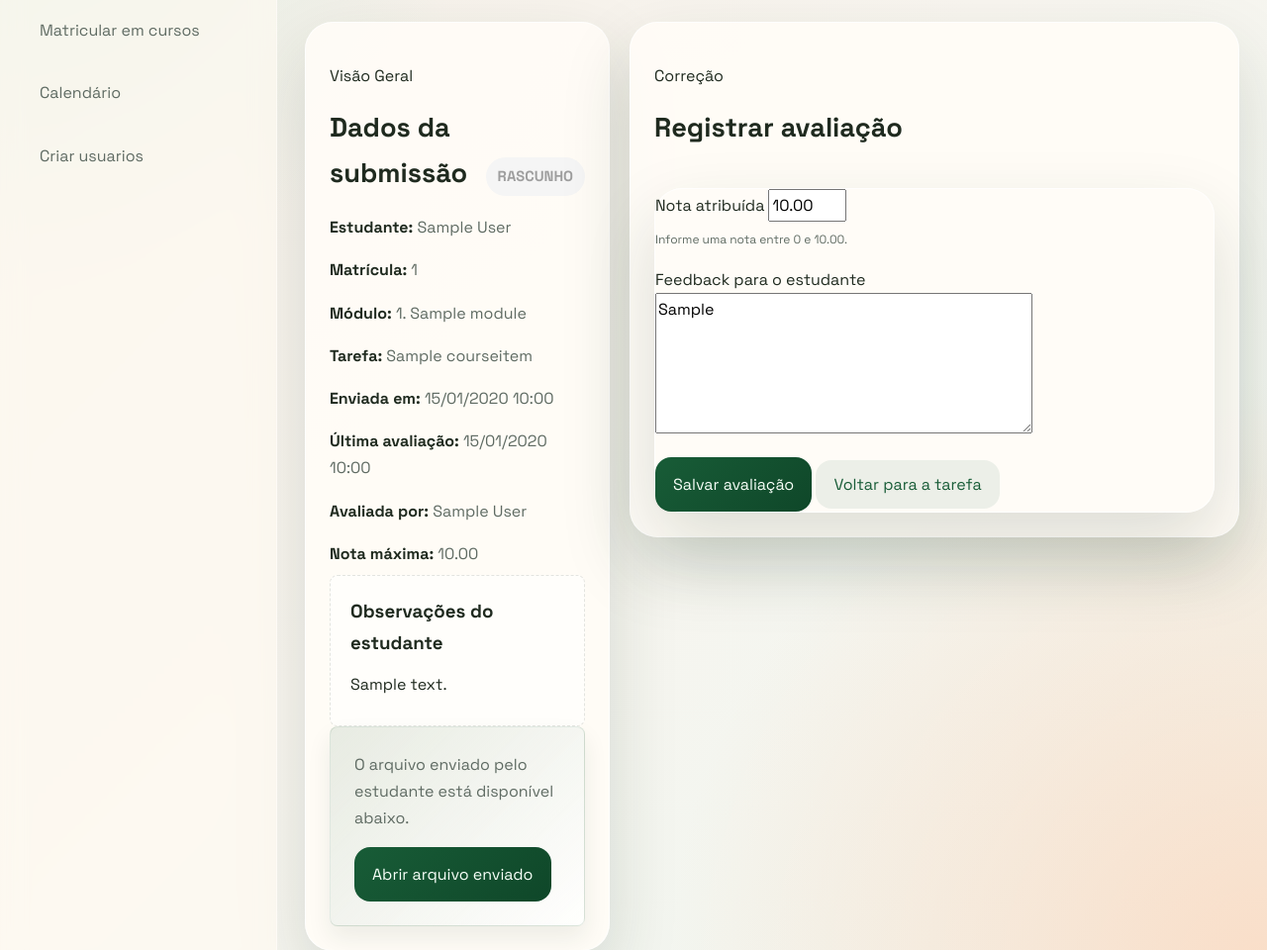
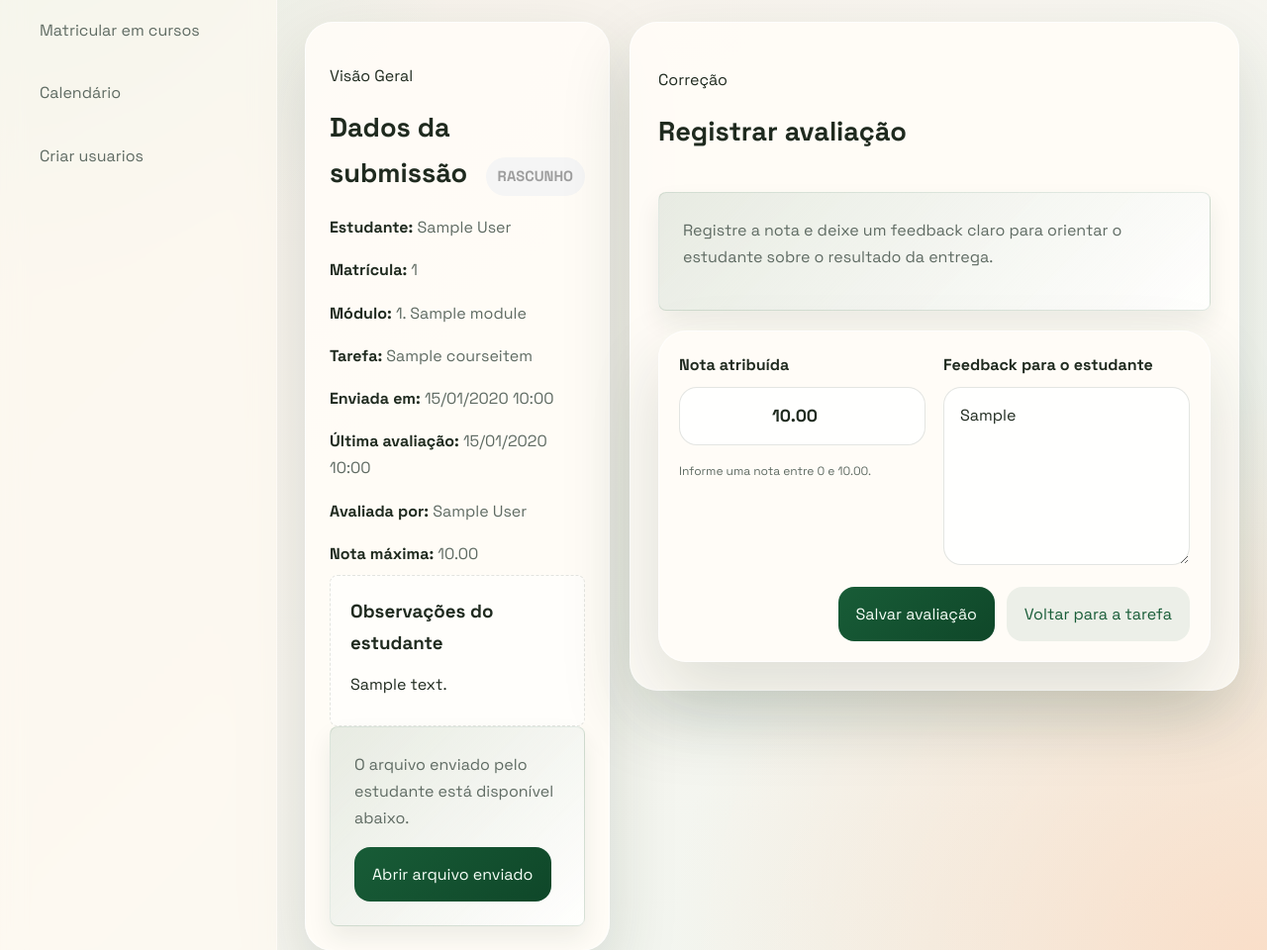
Before and after one commit to luishgh/tp_es, a Django app: page /submissoes/1/avaliar/ in a window 1280 px wide. Shown: the part 177-1137 px from the top of the page at 99% size. Run offline with Django 4.2, Linux system fonts and the light colour scheme; a user stored in the database is signed in; tables that the repository leaves empty hold one stand-in row (values such as "Sample post").

Commit message:
Restyling submission review

```diff
--- a/agora/static/agora/css/course_item_detail.css
+++ b/agora/static/agora/css/course_item_detail.css
@@ -36,6 +36,56 @@
     margin-top: var(--size-2);
     color: var(--text-3);
     font-size: var(--font-size-0);
+}
+
+.submission-review-panel {
+    padding: 28px;
+}
+
+.submission-review-summary {
+    display: grid;
+    grid-template-columns: repeat(2, minmax(0, 1fr));
+    gap: var(--size-3);
+}
+
+.review-stat-card {
+    padding: var(--size-4);
+    border-radius: 18px;
+    border: 1px solid rgba(24, 92, 55, 0.12);
+    background: rgba(255, 255, 255, 0.66);
+    box-shadow: var(--shadow-1);
+}
+
+.review-stat-label {
+    display: block;
+    margin-bottom: var(--size-2);
+    color: var(--text-3);
+    font-size: var(--font-size-0);
+    text-transform: uppercase;
+    letter-spacing: 0.08em;
+}
+
+.review-stat-card strong {
+    font-size: var(--font-size-3);
+    color: var(--text-1);
+}
+
+.submission-review-form {
+    padding: 20px;
+}
+
+.submission-review-grid {
+    align-items: start;
+}
+
+.submission-score-field input {
+    text-align: center;
+    font-size: 1.08rem;
+    font-weight: 700;
+}
+
+.submission-feedback-field textarea {
+    min-height: 200px;
 }
 
 .submission-summary {
@@ -148,4 +198,8 @@
         flex-direction: column;
         align-items: flex-start;
     }
+
+    .submission-review-summary {
+        grid-template-columns: 1fr;
+    }
 }
--- a/agora/templates/agora/course_item_detail.html
+++ b/agora/templates/agora/course_item_detail.html
@@ -195,7 +195,7 @@
                                                 <span>Nota: {{ submission.score }}</span>
                                             {% endif %}
                                         </div>
-                                        <p>{% if submission.is_reviewed %}Abrir correção e atualizar avaliação.{% else %}Abrir entrega para corrigir e registrar a nota.{% endif %}</p>
+                                        <p>{% if submission.is_reviewed %}Abrir correção e atualizar avaliação.{% else %}Abrir entrega para corrigir e avaliar.{% endif %}</p>
                                     </article>
                                 </a>
                             {% endfor %}
--- a/agora/templates/agora/submission_review.html
+++ b/agora/templates/agora/submission_review.html
@@ -5,6 +5,7 @@
 {% block stylesheet %}
     <link rel="stylesheet" href="{% static 'agora/css/course_detail.css' %}">
     <link rel="stylesheet" href="{% static 'agora/css/course_item_detail.css' %}">
+    <link rel="stylesheet" href="{% static 'agora/css/course_item_form.css' %}">
 {% endblock %}
 
 {% block page_eyebrow %}{{ course.code }} · {{ course.title }}{% endblock %}
@@ -64,7 +65,7 @@
             {% endif %}
         </section>
 
-        <section class="panel item-focus-panel">
+        <section class="panel item-focus-panel activity-form-panel submission-review-panel">
             <div class="section-head">
                 <div>
                     <p class="eyebrow">Correção</p>
@@ -72,20 +73,25 @@
                 </div>
             </div>
 
+            <div class="resource-highlight assignment-brief">
+                <p>
                     {% if is_reviewed %}
-                <div class="resource-highlight assignment-brief">
-                    <p>Esta entrega já foi avaliada. Você pode ajustar a nota e o feedback se precisar.</p>
+                        Esta entrega já foi avaliada. Você pode ajustar a nota e o feedback se quiser refinar a correção.
+                    {% else %}
+                        Registre a nota e deixe um feedback claro para orientar o estudante sobre o resultado da entrega.
+                    {% endif %}
+                </p>
             </div>
-            {% endif %}
 
-            <form class="agora-form detail-form" method="post">
+            <form class="agora-form detail-form activity-create-form submission-review-form" method="post">
                 {% csrf_token %}
 
                 {% for error in form.non_field_errors %}
                     <span class="field-error form-error-banner">{{ error }}</span>
                 {% endfor %}
 
-                <div class="form-field">
+                <div class="activity-form-grid submission-review-grid">
+                    <div class="form-field submission-score-field">
                         <label for="{{ form.score.id_for_label }}">{{ form.score.label }}</label>
                         {{ form.score }}
                         {% if form.score.help_text %}
@@ -96,12 +102,13 @@
                         {% endfor %}
                     </div>
 
-                <div class="form-field">
+                    <div class="form-field form-field-wide submission-feedback-field">
                         <label for="{{ form.feedback.id_for_label }}">{{ form.feedback.label }}</label>
                         {{ form.feedback }}
                         {% for error in form.feedback.errors %}
                             <span class="field-error">{{ error }}</span>
                         {% endfor %}
+                    </div>
                 </div>
 
                 <div class="form-actions">
--- a/agora/views/course_items.py
+++ b/agora/views/course_items.py
@@ -285,7 +285,14 @@ def course_item_detail_view(request, course_item_id):
 
     submissions = []
     if is_teacher and isinstance(detail, AssignmentItem):
-        submissions_qs = Submission.objects.filter(assignment=detail).select_related('student').order_by('-submitted_at', '-updated_at')
+        submissions_qs = sorted(
+            Submission.objects.filter(assignment=detail).select_related('student'),
+            key=lambda submission: (
+                submission.status == Submission.Status.REVIEWED,
+                (submission.student.get_full_name() or submission.student.username).strip().lower(),
+                submission.student.username.lower(),
+            ),
+        )
         for submission in submissions_qs:
             if submission.status == Submission.Status.REVIEWED:
                 tone = 'accent'
@@ -395,7 +402,7 @@ def submission_review_view(request, submission_id):
             reviewed_submission.graded_at = timezone.now()
             reviewed_submission.save()
             messages.success(request, 'Avaliação salva com sucesso.')
-            return redirect('agora:submission_review', submission_id=submission.id)
+            return redirect('agora:course_item_detail', course_item_id=assignment.id)
     else:
         form = SubmissionReviewForm(instance=submission, assignment=assignment)
 
```
Lines whose indentation alone changed are shown as unchanged.
